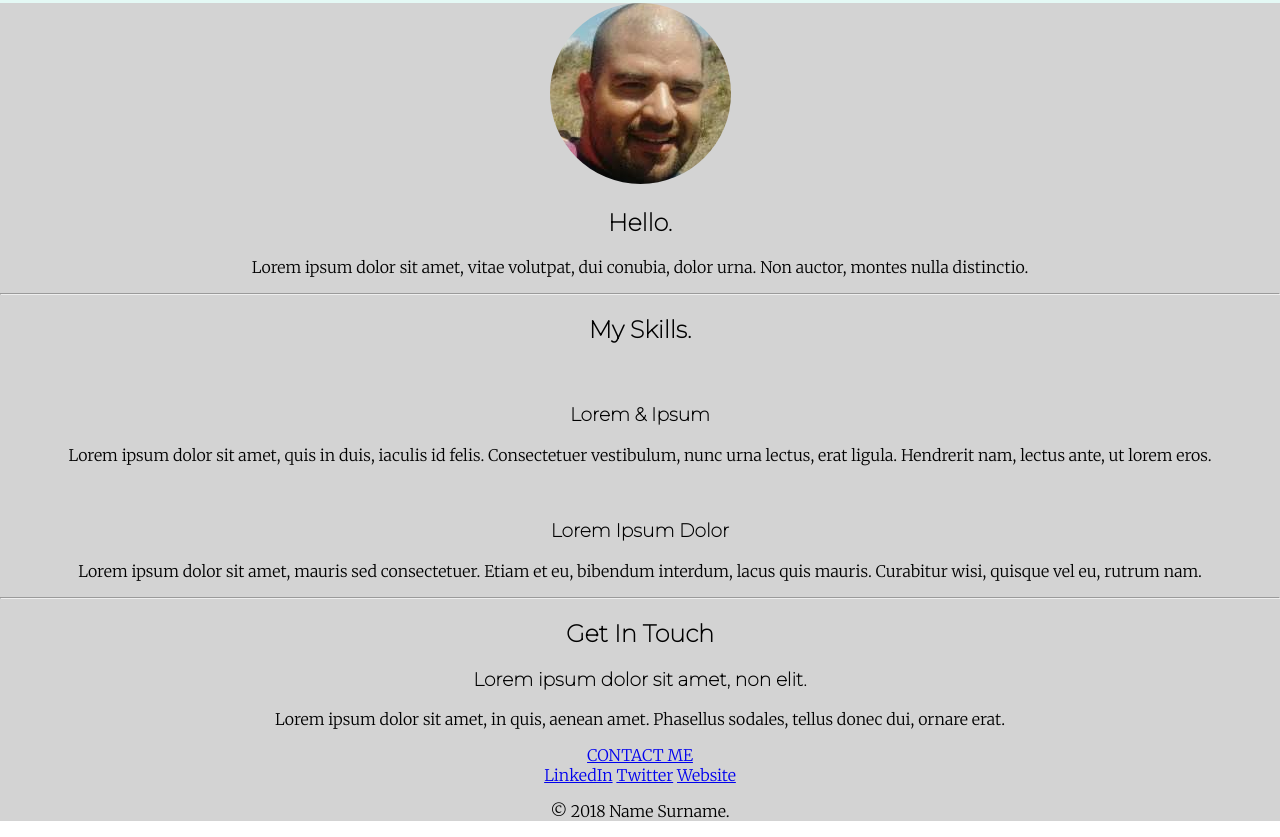
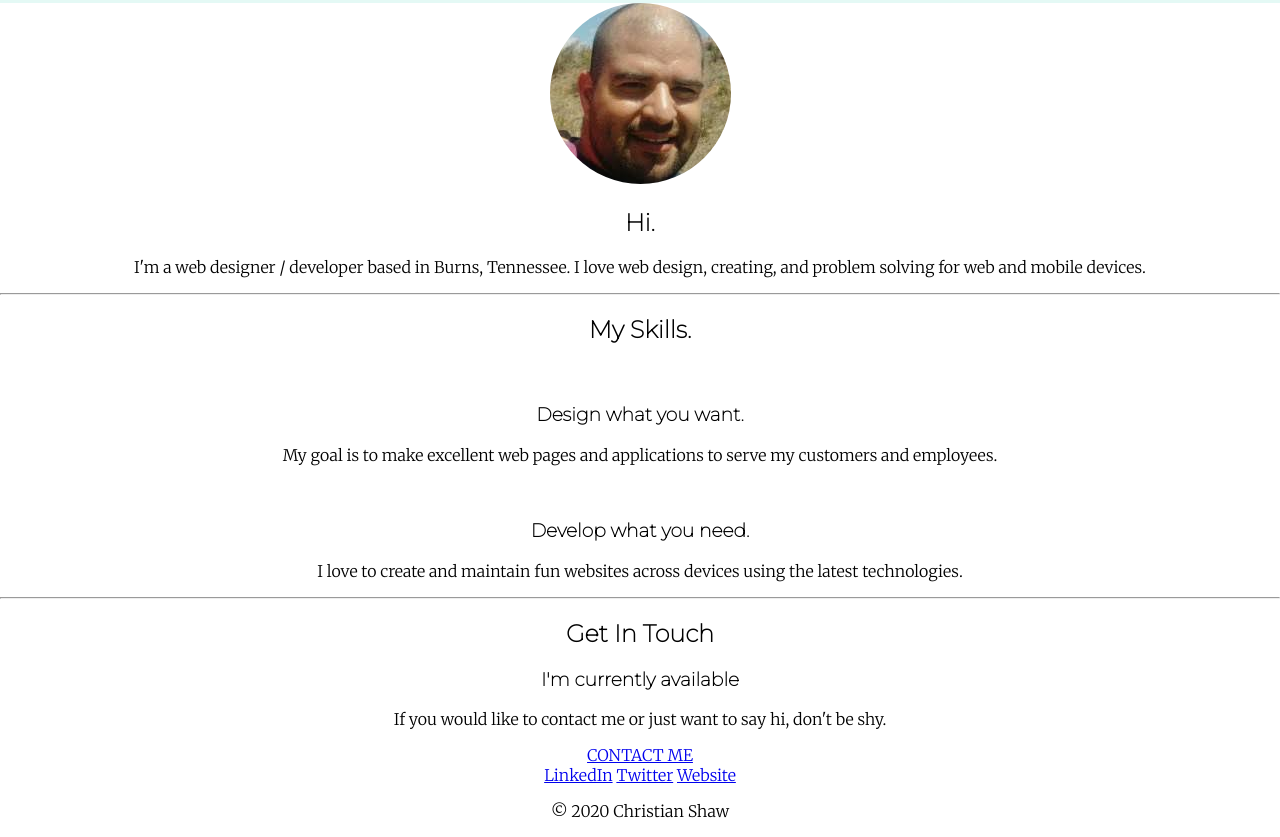
Before and after one commit to cshaw00048/CSS-My-Site, a plain HTML site: page index.html in a window 1280 px wide. Shown: the part 562-1399 px from the top of the page. Drawn offline with Linux system fonts and the light colour scheme.

Commit message:
information update

```diff
--- a/css/styles.css
+++ b/css/styles.css
@@ -24,15 +24,11 @@ h3 {
 }
 
 .middle-container {
-    background-color: lightgray;
-    height: 100%;
-    width: 100%;
+
 }
 
 .bottom-container {
-    background-color: lightgray;
-    height: 100%;
-    width: 100%;
+
 }
 
 .bottom-cloud {
--- a/index.html
+++ b/index.html
@@ -19,38 +19,38 @@
     <div class="middle-container">
         <div class="profile">
           <img src="images/circle-cropped.png" alt="Christian Shaw pic">
-          <h2>Hello.</h2>
-          <p>Lorem ipsum dolor sit amet, vitae volutpat, dui conubia, dolor urna. Non auctor, montes nulla distinctio.</p>
+          <h2>Hi.</h2>
+          <p>I'm a web designer / developer based in Burns, Tennessee. I love web design, creating, and problem solving for web and mobile devices.</p>
         </div>
         <hr>
         <div class="skills">
           <h2>My Skills.</h2>
           <div class="skill-row">
             <img class="" src="" alt="">
-            <h3>Lorem & Ipsum</h3>
-            <p>Lorem ipsum dolor sit amet, quis in duis, iaculis id felis. Consectetuer vestibulum, nunc urna lectus, erat ligula. Hendrerit nam, lectus ante, ut lorem eros.</p>
+            <h3>Design what you want.</h3>
+            <p>My goal is to make excellent web pages and applications to serve my customers and employees.</p>
           </div>
           <div class="skill-row">
             <img class="" src="" alt="">
-            <h3>Lorem Ipsum Dolor</h3>
-            <p>Lorem ipsum dolor sit amet, mauris sed consectetuer. Etiam et eu, bibendum interdum, lacus quis mauris. Curabitur wisi, quisque vel eu, rutrum nam.</p>
+            <h3>Develop what you need.</h3>
+            <p>I love to create and maintain fun websites across devices using the latest technologies.</p>
           </div>
         </div>
         <hr>
         <div class="contact-me">
           <h2>Get In Touch</h2>
-          <h3>Lorem ipsum dolor sit amet, non elit.</h3>
-          <p>Lorem ipsum dolor sit amet, in quis, aenean amet. Phasellus sodales, tellus donec dui, ornare erat.</p>
-          <a class="btn" href="mailto:name@email.com">CONTACT ME</a>
+          <h3>I'm currently available</h3>
+          <p>If you would like to contact me or just want to say hi, don't be shy.</p>
+          <a class="btn" href="mailto:cshaw0048@yahoo.com">CONTACT ME</a>
         </div>
       </div>
 
 
       <div class="bottom-container">
-        <a class="footer-link" href="https://www.linkedin.com/">LinkedIn</a>
-        <a class="footer-link" href="https://twitter.com/">Twitter</a>
+        <a class="footer-link" href="https://www.linkedin.com/in/christian-shaw-0048/">LinkedIn</a>
+        <a class="footer-link" href="https://twitter.com/cshaw0048">Twitter</a>
         <a class="footer-link" href="https://www.appbrewery.co/">Website</a>
-        <p>© 2018 Name Surname.</p>
+        <p>© 2020 Christian Shaw</p>
       </div>
 
 
```
